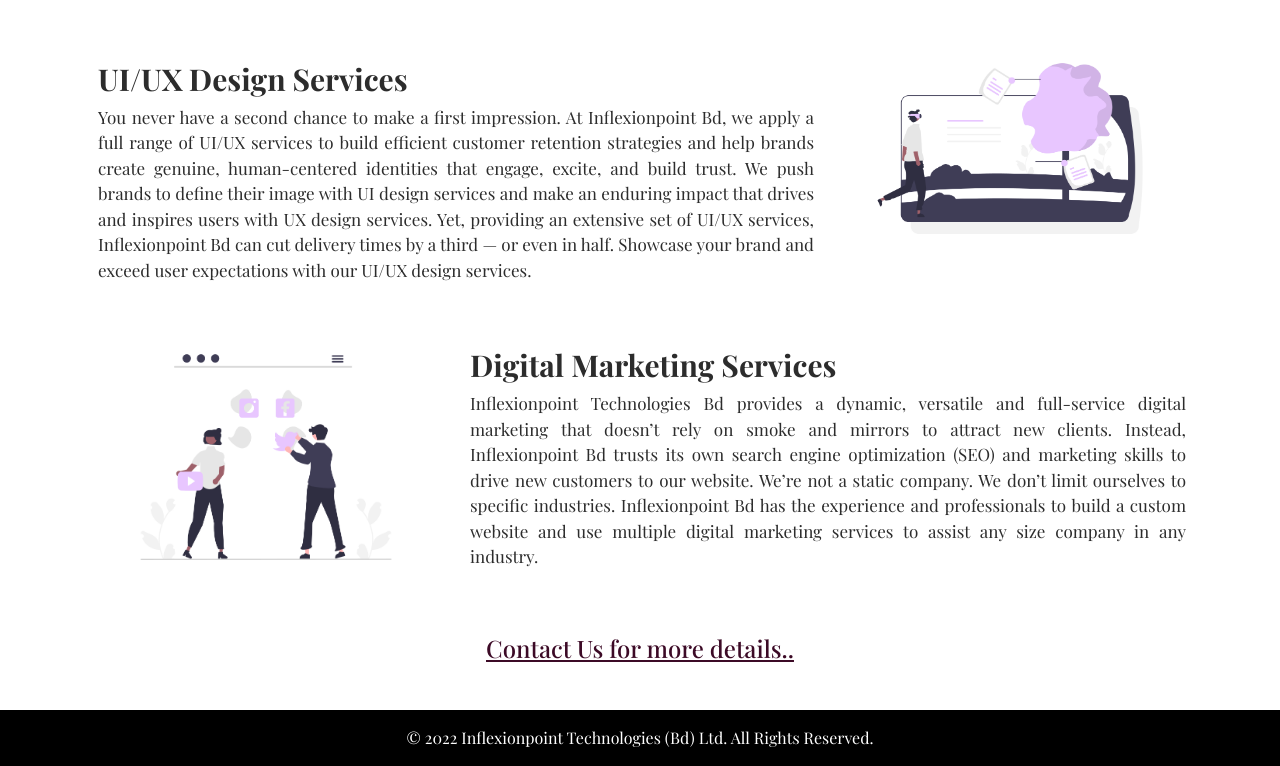
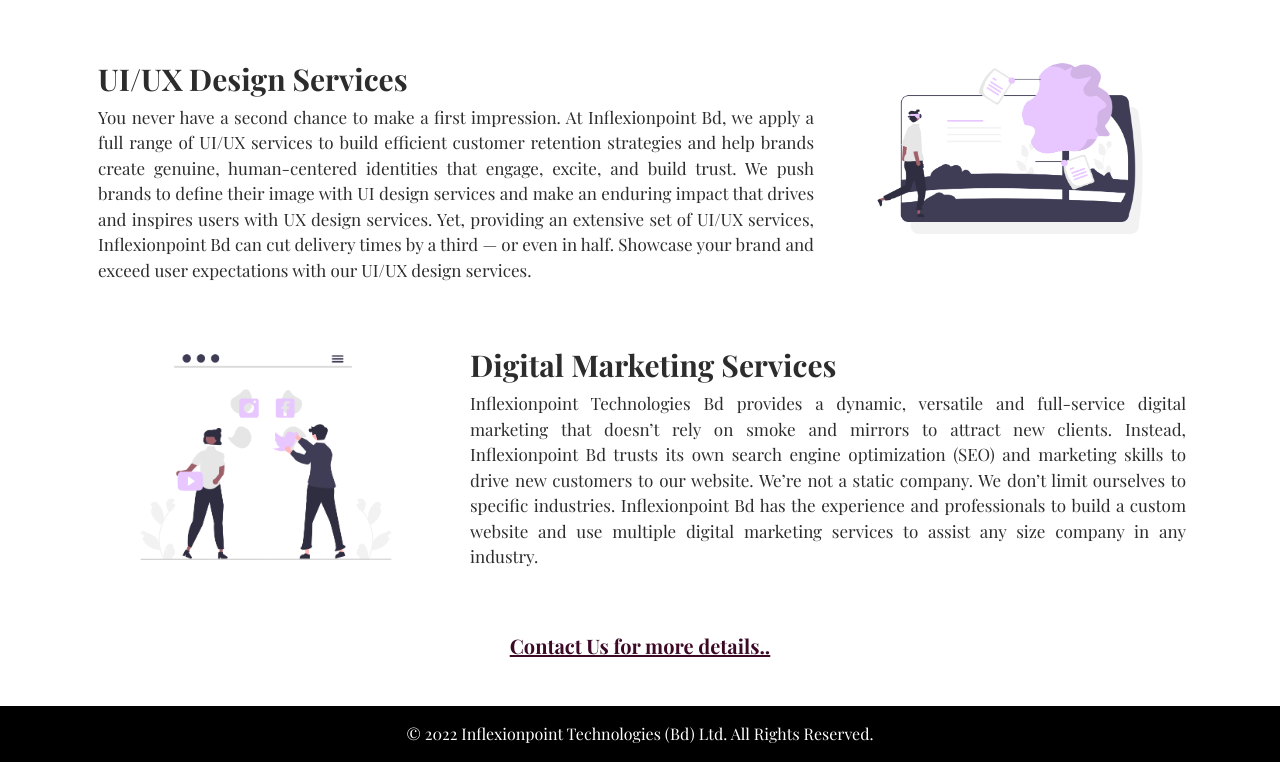
Before and after one commit to AntaraAnika/Testpages, a plain HTML site: page ServicePages/services.html in a window 1280 px wide. Shown: the part 1333-2099 px from the top of the page. Drawn offline with nearby package versions, Linux system fonts and the light colour scheme.

Commit message:
contact-services

```diff
--- a/ServicePages/services.css
+++ b/ServicePages/services.css
@@ -161,8 +161,9 @@ nav .nav-links li:hover {
     transform: scale(1.1);
 }
 
-.contact-section .contact h4 {
+.contact-section .contact h5 {
     text-decoration: underline;
+    font-weight: 700;
 }
 
 /* FOOTER */
--- a/ServicePages/services.html
+++ b/ServicePages/services.html
@@ -204,7 +204,7 @@
     <section class="contact-section">
         <div class="contact text-center mb-5 mt-4">
             <a href="../index.html#contact-us" style="color: #3c0a26;">
-                <h4>Contact Us for more details..</h4>
+                <h5>Contact Us for more details..</h5>
             </a>
         </div>
     </section>
```
